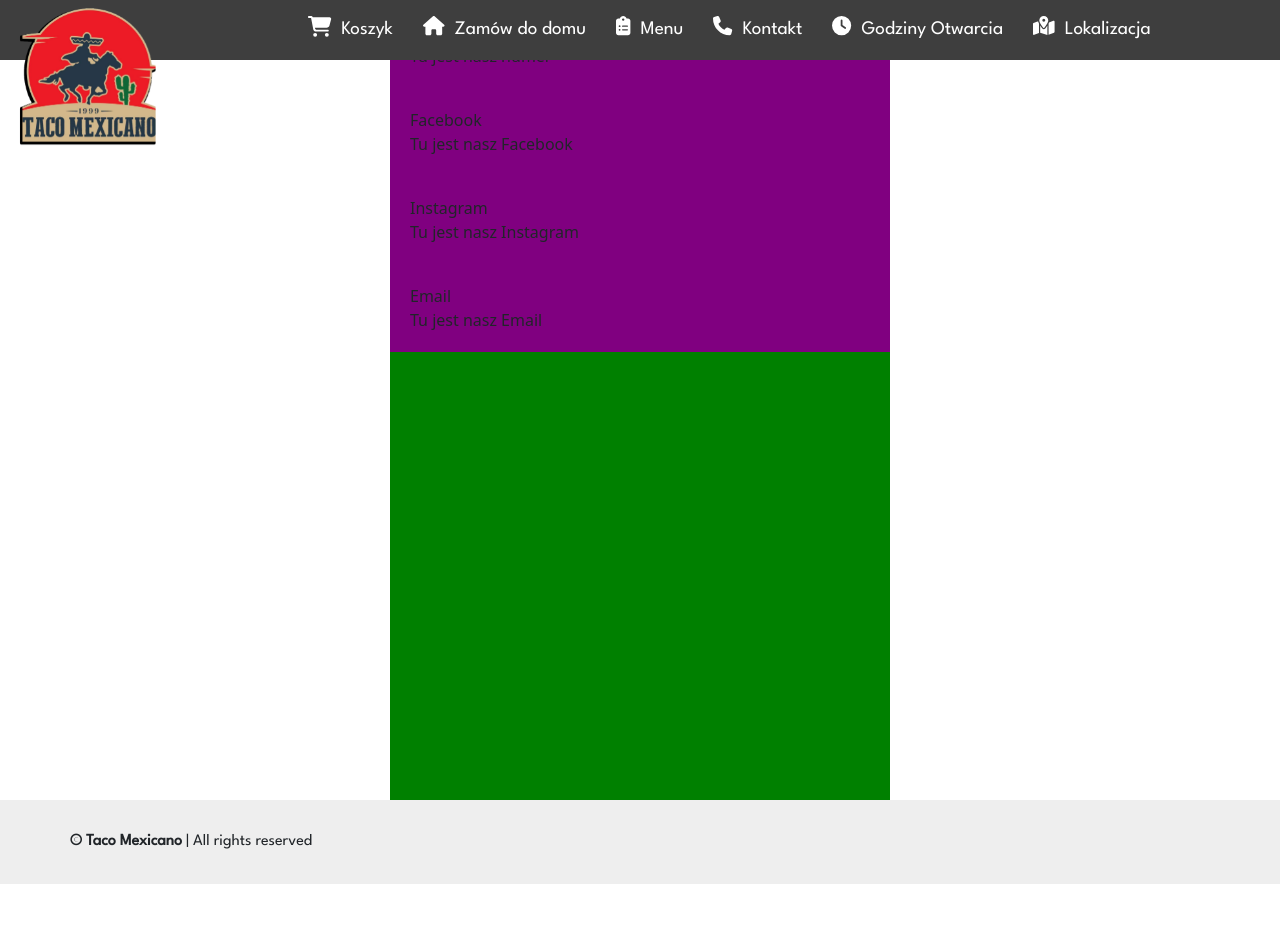
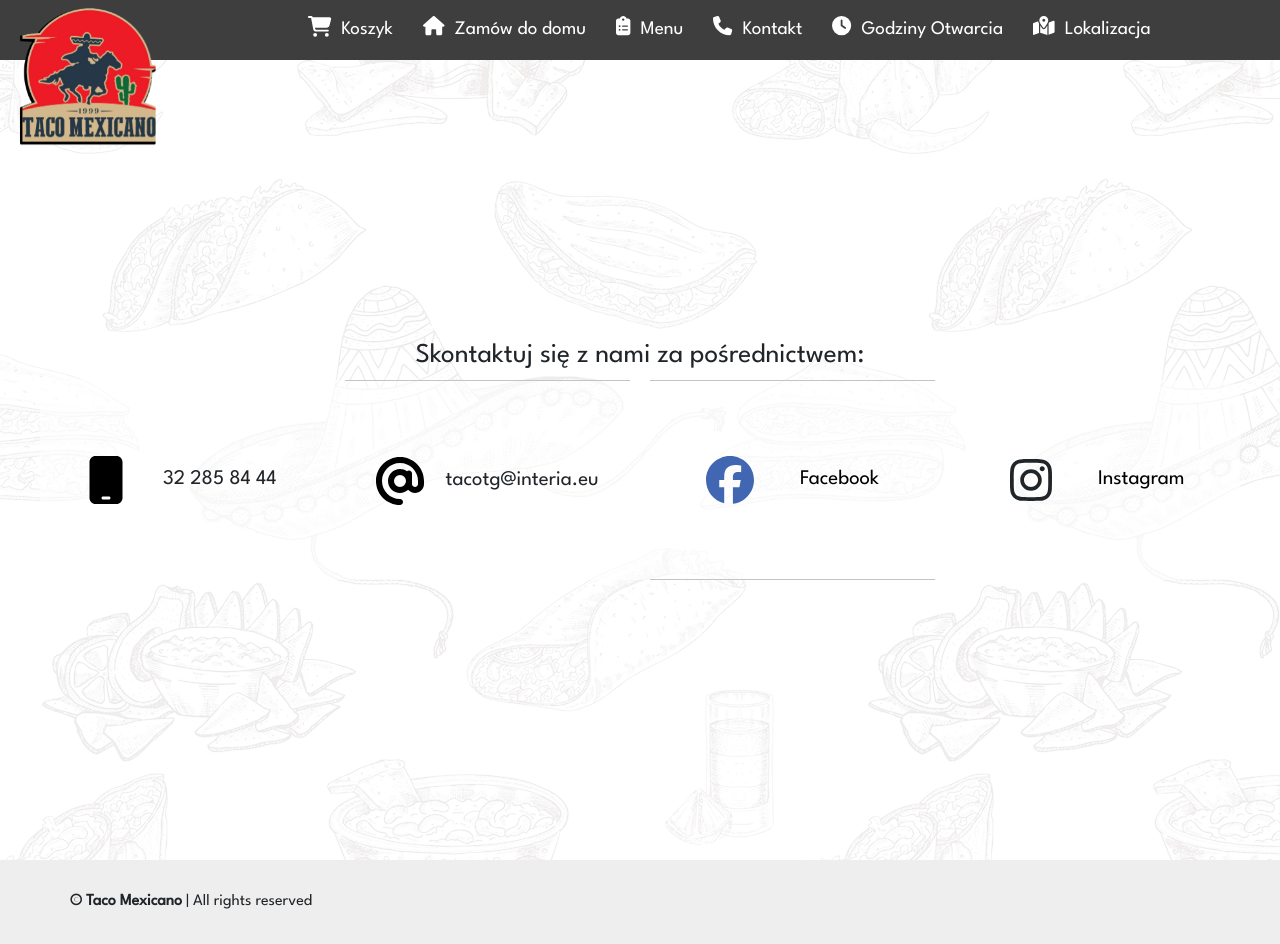
Before and after one commit to merdzikdominik/react-taco-mexicano, a React (Create React App) app: page /kontakt in a window 1280 px wide. Before the commit the page ends 884 px from the top, so only its background shows below. Built offline with nearby package versions, Linux system fonts and the light colour scheme; no server answers.

Commit message:
static menu ready (at least for now)

```diff
--- a/package.json
+++ b/package.json
@@ -3,6 +3,7 @@
   "version": "0.1.0",
   "private": true,
   "dependencies": {
+    "@fortawesome/free-brands-svg-icons": "^6.2.0",
     "@fortawesome/free-solid-svg-icons": "^6.1.2",
     "@fortawesome/react-fontawesome": "^0.2.0",
     "@testing-library/jest-dom": "^5.16.5",
--- a/src/components/Contact/Contact.js
+++ b/src/components/Contact/Contact.js
@@ -1,28 +1,180 @@
 import styled from "styled-components";
-import { CONTACT_POSITIONS } from "../../constants";
-import ContactOption from "./ContactOption";
+import { FontAwesomeIcon } from "@fortawesome/react-fontawesome";
+import { faFacebook, faInstagram } from "@fortawesome/free-brands-svg-icons"
+import { faMobile, faAt } from "@fortawesome/free-solid-svg-icons";
+import mexicanStuff from '../../assets/mexican-sfuff.png';
 
 const ContactContainer = styled.section`
     width: 100%;
-    height: 100vh;
-    // margin-top: 60px;
-    // background-color: red;
+    min-height: 100vh;
+    height: 100%;
+    margin-top: 60px;
+    padding: 0 20px;
+    background-image: url(${mexicanStuff});
     display: flex;
+    flex-direction: column;
     justify-content: center;
     align-items: center;
+    overflow: auto;
+    font-family: 'League Spartan', sans-serif;
 `;
 
 const Container = styled.div`
-    width: 500px;
-    height: 800px;
-    background-color: green;
+    max-width: 500px;
+    width: 100%;
+    background-color: rgba(255,255,255,0.6);
+    // background-color: #fff;
+    border-radius: 15px;
+    -webkit-box-shadow: -8px 9px 20px -11px rgba(66, 68, 90, 1);
+    -moz-box-shadow: -8px 9px 20px -11px rgba(66, 68, 90, 1);
+    box-shadow: -8px 9px 20px -11px rgba(66, 68, 90, 1);
+    animation: rotate 0.5s both;
+
+    @keyframes rotate {
+        90% {
+            transform: rotate(5deg);
+        }
+
+        60%, 85% {
+            transform: rotate(-5deg);
+        }
+
+        70% {
+            transform: rotate(10deg);
+        }
+
+        80% {
+            transform: rotate(-10deg);
+        }
+    }
+
+    @media (min-width: 1200px) {
+        display: grid;
+        grid-template-columns: repeat(4, 1fr);
+        grid-auto-rows: 200px;
+        grid-column-gap: 20px;
+        max-width: 1200px;
+        box-shadow: none;
+        animation: none;
+    }
+`;
+
+const ContactOption = styled.div`
+    width: 100%;
+    display: flex;
+    justify-content: space-between;
+    align-items: center;
+    padding: 30px 10px;
+    border: 1px solid #C4C4C4;
+    border-left: none;
+    border-right: none;
+
+    a {
+        text-decoration: none;
+        color: #000;
+    }
+
+    &:nth-child(1), &:nth-child(4) {
+        border-top: none;
+        border-bottom: none;
+    }
+
+    &:nth-child(2) {
+        border-bottom: none;
+    }
+
+    @media (min-width: 1200px) {
+        justify-content: space-evenly;
+        border: none;
+        border: 1px solid #c4c4c4;
+        transition: all 0.5s ease;
+        animation-name: slam;
+        animation-duration: 0.5s;
+
+        &:hover {
+            transform: scale(1.1);
+            background-color: #fff;
+        }
+
+        &:nth-child(1), &:nth-child(4) {
+            border-top: 1px solid #c4c4c4;
+            border-bottom: 1px solid #c4c4c4;
+        }
+
+        &:nth-child(2) {
+            border-bottom: 1px solid #c4c4c4;
+        }
+
+        @keyframes slam {
+            10% { transform: scale(4); }
+            20% { transform: scale(3.5); }
+            30% { transform: scale(3);}
+            40% { transform: scale(2.5); }
+            50% { transform: scale(2); }
+            60% { transform: scale(1.5); }
+            70% { transform: scale(1); }
+            80% { transform: scale(1.2); }
+            90% { transform: scale(1.1); }
+            100% { transform: scale(1); }
+        }
+    }
+`;
+
+const H1 = styled.h1`
+    // margin: 0;
+    font-size: 1.7rem;
+    text-align: center;
+`;
+
+const FacebookIcon = styled(FontAwesomeIcon)`
+    color: 	#4267B2;
+    font-size: 3rem;
+`;
+
+const InstagramIcon = styled(FontAwesomeIcon)`
+    // color: red;
+    // font-size: 1.2rem;
+    font-size: 3rem;
+`;
+
+const MobileIcon = styled(FontAwesomeIcon)`
+    color: #000;
+    // font-size: 1.2rem;
+    font-size: 3rem;
+`;
+
+const EmailIcon = styled(FontAwesomeIcon)`
+    color: #000;
+    // font-size: 1.2rem;
+    font-size: 3rem;
+`;
+
+const Text = styled.span`
+    font-size: 1.3rem;
+    text-align: right;
 `;
 
 export default function Contact() {
     return (
         <ContactContainer>
+            <H1>Skontaktuj się z nami za pośrednictwem:</H1>
             <Container>
-                {CONTACT_POSITIONS.map(contact => <ContactOption key={contact.id} title={contact.title} description={contact.description} />)}
+                <ContactOption>
+                    <MobileIcon icon={faMobile}/>
+                    <Text>32 285 84 44</Text>
+                </ContactOption>
+                <ContactOption>
+                    <EmailIcon icon={faAt}/>
+                    <Text>tacotg@interia.eu</Text>
+                </ContactOption>
+                <ContactOption>
+                    <FacebookIcon icon={faFacebook}/>
+                    <Text><a href='https://www.facebook.com/TGTaco'>Facebook</a></Text>
+                </ContactOption>
+                <ContactOption>
+                    <InstagramIcon icon={faInstagram}/>
+                    <Text><a href='https://www.instagram.com/taco_mexicano_tg/'>Instagram</a></Text>
+                </ContactOption>
             </Container>
         </ContactContainer>
     );
--- a/src/components/Contact/ContactOption.js
+++ /dev/null
@@ -1,19 +0,0 @@
-import styled from "styled-components";
-
-const MainContainer = styled.div`
-    width: 100%;
-    padding: 20px;
-    background-color: purple;
-    display: flex;
-    flex-direction: column;
-`;
-
-export default function ContactOption({ title, description }) {
-
-    return (
-        <MainContainer>
-            <span>{title}</span>
-            <span>{description}</span>
-        </MainContainer>
-    );
-}
```
Also changed, not shown: 1 other file (tests, documents, lock files or other folders).
